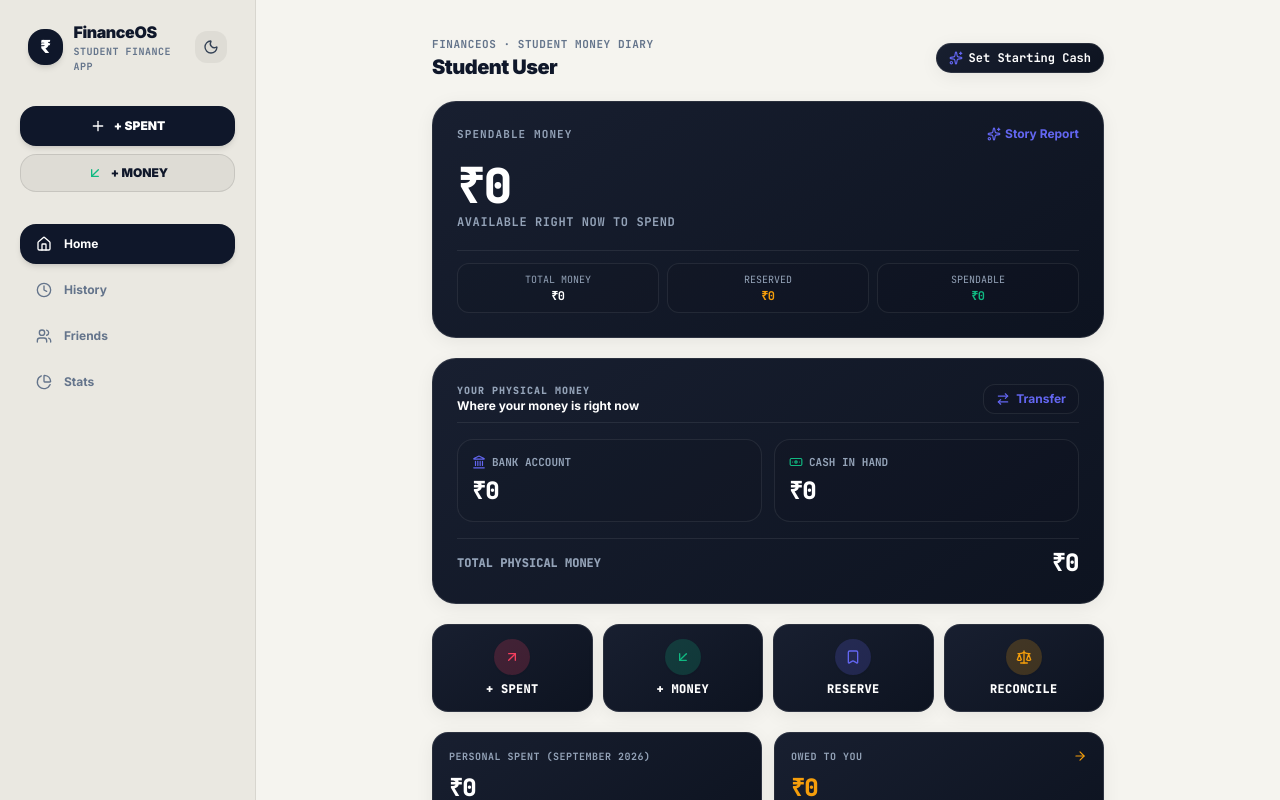
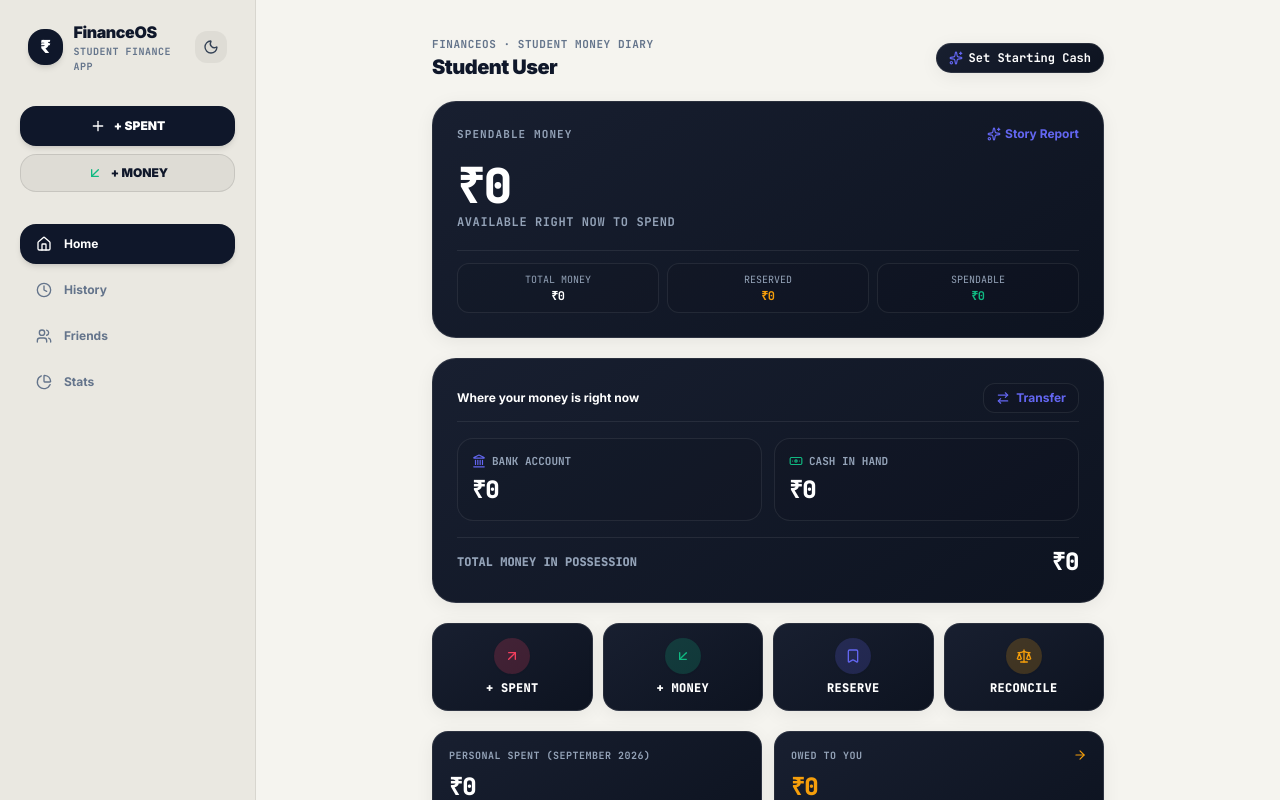
Before and after one commit to crsajid7/FinanceOS, a React (Vite) app: page / in a window 1280 px wide. Shown: the top 800 px of the page. Built offline with nearby package versions, Linux system fonts and the light colour scheme.

Commit message:
style: update WalletCard labels to 'Where your money is right now' and 'TOTAL MONEY IN POSSESSION'

```diff
--- a/src/components/visual/WalletCard.tsx
+++ b/src/components/visual/WalletCard.tsx
@@ -19,9 +19,6 @@ export const WalletCard: React.FC<WalletCardProps> = ({ onOpenTransfer }) => {
       {/* Header */}
       <div className="flex items-center justify-between pb-2 border-b border-[var(--card-divider)]">
         <div>
-          <span className="text-[10px] font-black uppercase tracking-widest font-mono text-[var(--card-text-sub)] block">
-            YOUR PHYSICAL MONEY
-          </span>
           <span className="text-xs font-bold text-[var(--card-text-main)] block">
             Where your money is right now
           </span>
@@ -63,10 +60,10 @@ export const WalletCard: React.FC<WalletCardProps> = ({ onOpenTransfer }) => {
         </div>
       </div>
 
-      {/* Total Physical Money Footer */}
+      {/* Total Money in Possession Footer */}
       <div className="flex items-center justify-between pt-2 border-t border-[var(--card-divider)]">
         <span className="text-xs font-black uppercase text-[var(--card-text-sub)] font-mono">
-          TOTAL PHYSICAL MONEY
+          TOTAL MONEY IN POSSESSION
         </span>
         <span className="text-xl sm:text-2xl font-black font-mono-num text-[var(--card-text-main)]">
           {formatINR(overview.currentMoney)}
```
